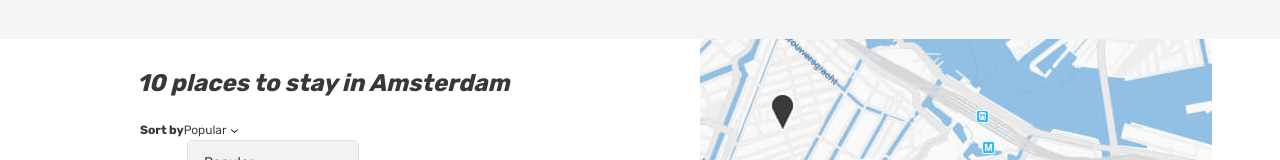
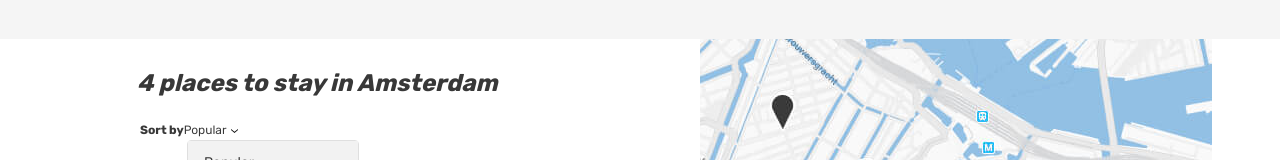
Before and after one commit to AnatolyRW/1917961-six-cities-10, a React (Create React App) app in the folder project/: page / in a window 1280 px wide. Shown: the part 146-306 px from the top of the page. Built offline with nearby package versions, Linux system fonts and the light colour scheme.

Commit message:
4.13. Обратная сторона медали

```diff
--- a/project/src/components/app/app.tsx
+++ b/project/src/components/app/app.tsx
@@ -5,16 +5,16 @@
 import Favorites from '../../pages/favorites/favorites';
 import NotFound from '../../pages/not-found/not-found';
 import Room from '../../pages/room/room';
-import MainPageProps from '../../types/main-page-props';
 import PrivateRoute from '../private-route/private-route';
+import AppProps from '../../types/app-props';
 
-function App({placeCount} : MainPageProps): JSX.Element {
+function App({mainPageProps}: AppProps): JSX.Element {
   return(
     <BrowserRouter>
       <Routes>
         <Route
           path = {AppRoute.Main}
-          element = {<Main placeCount={placeCount}/>}
+          element = {<Main offers={mainPageProps.offers}/>}
         />
         <Route
           path = {AppRoute.Login}
--- a/project/src/index.tsx
+++ b/project/src/index.tsx
@@ -2,9 +2,11 @@
 import ReactDOM from 'react-dom/client';
 import App from './components/app/app';
 import MainPageProps from './types/main-page-props';
-import PLACE_COUNT from './const';
+import Offers from '../src/mocks/offers';
+import AppProps from './types/app-props';
 
-const Setting : MainPageProps = {placeCount: PLACE_COUNT};
+const mainPageProps : MainPageProps = {offers: Offers};
+const appProps : AppProps = {mainPageProps: mainPageProps};
 
 const root = ReactDOM.createRoot(
   document.getElementById('root') as HTMLElement,
@@ -12,6 +14,6 @@
 
 root.render(
   <React.StrictMode>
-    <App placeCount={Setting.placeCount}/>
+    <App mainPageProps={appProps.mainPageProps}/>
   </React.StrictMode>,
 );
--- /dev/null
+++ b/project/src/mocks/offers.ts
@@ -0,0 +1,142 @@
+import Offer from '../types/offer';
+
+const offers: Offer[] = [
+  {
+    bedrooms: 4,
+    city: {
+      location: {
+        latitude: 1000,
+        longitude: 1000,
+        zoom: 1,
+      },
+      name: 'Amsterdam',
+    },
+    description: 'Tempor sit labore id et. Enim laborum excepteur irure amet non qui do anim officia enim non. Sint commodo quis nisi Lorem enim Lorem nostrud exercitation tempor. Culpa ex irure ullamco Lorem voluptate nostrud magna. In exercitation et nulla consequat fugiat enim id et voluptate in sint dolore.',
+    goods: ['Heating', 'Wifi'],
+    host: {
+      avatarUrl: 'img/avatar-max.jpg',
+      id: 1,
+      isPro: true,
+      name: 'Max',
+    },
+    id: 1,
+    images: ['img/apartment-01.jpg', 'img/apartment-02.jpg'],
+    isFavorite: true,
+    isPremium: true,
+    location: {
+      latitude: 1000,
+      longitude: 1000,
+      zoom: 1,
+    },
+    maxAdults: 8,
+    previewImage: 'img/apartment-01.jpg',
+    price: 300,
+    rating: 4.5,
+    title: 'Best offer in city center',
+    type: 'apartment',
+  },
+  {
+    bedrooms: 1,
+    city: {
+      location: {
+        latitude: 1000,
+        longitude: 1000,
+        zoom: 1,
+      },
+      name: 'Hamburg',
+    },
+    description: 'Tempor sit labore id et. Enim laborum excepteur irure amet non qui do anim officia enim non. Sint commodo quis nisi Lorem enim Lorem nostrud exercitation tempor. Culpa ex irure ullamco Lorem voluptate nostrud magna. In exercitation et nulla consequat fugiat enim id et voluptate in sint dolore.',
+    goods: ['Kitchen', 'Wifi'],
+    host: {
+      avatarUrl: 'img/avatar-angelina.jpg',
+      id: 2,
+      isPro: false,
+      name: 'Angelina',
+    },
+    id: 2,
+    images: ['img/apartment-02.jpg', 'img/apartment-03.jpg'],
+    isFavorite: true,
+    isPremium: false,
+    location: {
+      latitude: 1000,
+      longitude: 1000,
+      zoom: 1,
+    },
+    maxAdults: 8,
+    previewImage: 'img/apartment-02.jpg',
+    price: 57,
+    rating: 3.8,
+    title: 'Cozy room',
+    type: 'room',
+  },
+  {
+    bedrooms: 2,
+    city: {
+      location: {
+        latitude: 1000,
+        longitude: 1000,
+        zoom: 1,
+      },
+      name: 'Brussels',
+    },
+    description: 'Tempor sit labore id et. Enim laborum excepteur irure amet non qui do anim officia enim non. Sint commodo quis nisi Lorem enim Lorem nostrud exercitation tempor. Culpa ex irure ullamco Lorem voluptate nostrud magna. In exercitation et nulla consequat fugiat enim id et voluptate in sint dolore.',
+    goods: ['Wifi', 'Heating', 'Kitchen', 'Cable TV'],
+    host: {
+      avatarUrl: 'img/avatar.svg',
+      id: 3,
+      isPro: true,
+      name: 'Alex',
+    },
+    id: 3,
+    images: ['img/apartment-02.jpg', 'img/apartment-03.jpg'],
+    isFavorite: true,
+    isPremium: true,
+    location: {
+      latitude: 1000,
+      longitude: 1000,
+      zoom: 1,
+    },
+    maxAdults: 4,
+    previewImage: 'img/apartment-01.jpg',
+    price: 85,
+    rating: 2.8,
+    title: 'New house, perfect location',
+    type: 'house',
+  },
+  {
+    bedrooms: 1,
+    city: {
+      location: {
+        latitude: 1000,
+        longitude: 1000,
+        zoom: 1,
+      },
+      name: 'Cologne',
+    },
+    description: 'Tempor sit labore id et. Enim laborum excepteur irure amet non qui do anim officia enim non. Sint commodo quis nisi Lorem enim Lorem nostrud exercitation tempor. Culpa ex irure ullamco Lorem voluptate nostrud magna. In exercitation et nulla consequat fugiat enim id et voluptate in sint dolore.',
+    goods: ['Wifi'],
+    host: {
+      avatarUrl: 'img/avatar.svg',
+      id: 4,
+      isPro: true,
+      name: 'Jean-Claude',
+    },
+    id: 4,
+    images: ['img/apartment-02.jpg', 'img/apartment-03.jpg'],
+    isFavorite: true,
+    isPremium: false,
+    location: {
+      latitude: 1000,
+      longitude: 1000,
+      zoom: 1,
+    },
+    maxAdults: 2,
+    previewImage: 'img/apartment-03.jpg',
+    price: 111,
+    rating: 4.9,
+    title: 'Famous hotel near Grote Markt',
+    type: 'hotel',
+  }
+];
+
+export default offers;
--- a/project/src/pages/main/main.tsx
+++ b/project/src/pages/main/main.tsx
@@ -1,7 +1,7 @@
 import PlaceCard from '../../components/place-card/place-card';
 import MainPageProps from '../../types/main-page-props';
 
-function Main ({placeCount} : MainPageProps): JSX.Element {
+function Main ({offers}: MainPageProps): JSX.Element {
   return (
     <div className="page page--gray page--main">
       <header className="header">
@@ -75,7 +75,7 @@
           <div className="cities__places-container container">
             <section className="cities__places places">
               <h2 className="visually-hidden">Places</h2>
-              <b className="places__found">{placeCount} places to stay in Amsterdam</b>
+              <b className="places__found">{offers.length} places to stay in Amsterdam</b>
               <form className="places__sorting" action="#" method="get">
                 <span className="places__sorting-caption">Sort by</span>
                 <span className="places__sorting-type" tabIndex={0}>
@@ -93,7 +93,7 @@
               </form>
               <div className="cities__places-list places__list tabs__content">
 
-                {Array.from({ length: placeCount }, () => <PlaceCard />)}
+                {Array.from({ length: offers.length }, () => <PlaceCard />)}
 
               </div>
             </section>
--- /dev/null
+++ b/project/src/types/app-props.ts
@@ -0,0 +1,7 @@
+import MainPageProps from './main-page-props';
+
+type AppProps = {
+    mainPageProps: MainPageProps;
+  }
+
+export default AppProps;
--- a/project/src/types/main-page-props.ts
+++ b/project/src/types/main-page-props.ts
@@ -1,6 +1,7 @@
+import Offer from './offer';
 
 type MainPageProps = {
-  placeCount: number;
+  offers: Offer[];
 }
 
 export default MainPageProps;
--- /dev/null
+++ b/project/src/types/offer.ts
@@ -0,0 +1,38 @@
+type Location = {
+    latitude: number;
+    longitude: number;
+    zoom: number;
+  };
+
+  type City = {
+    location: Location;
+    name: string;
+  };
+
+  type Host = {
+    avatarUrl: string;
+    id: number;
+    isPro: boolean;
+    name: string;
+  };
+
+  type Offer = {
+    bedrooms: number;
+    city: City;
+    description: string;
+    goods: string[];
+    host: Host;
+    id: number;
+    images: string[];
+    isFavorite: boolean;
+    isPremium: boolean;
+    location: Location;
+    maxAdults: number;
+    previewImage: string;
+    price: number;
+    rating: number;
+    title: string;
+    type: string;
+  };
+
+export default Offer;
```
Also changed, not shown: project/src/mocks/reviews.ts (added, +52 -0 lines), project/src/types/review.ts (added, +16 -0 lines).
